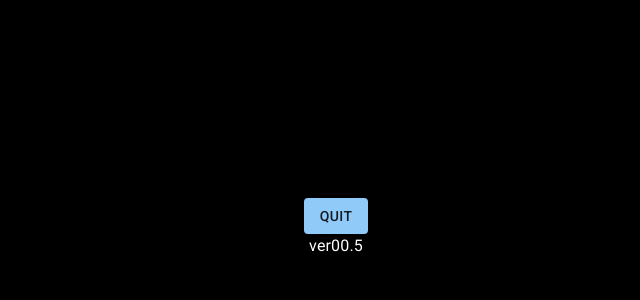
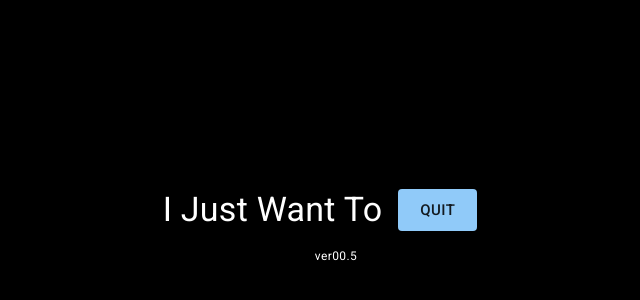
Before and after one commit to gieskj01/i-just-want-to-quit, a React (Create React App) app: page / in a window 1280 px wide. Shown: the part 172-472 px from the top of the page, without its empty margins (304-944 px from the left). Built offline with nearby package versions, Linux system fonts and the light colour scheme.

Commit message:
Formatting to Puzzle001

```diff
--- a/src/routes/Puzzle001/Puzzle001.js
+++ b/src/routes/Puzzle001/Puzzle001.js
@@ -7,6 +7,8 @@ import DialogContentText from "@mui/material/DialogContentText";
 import DialogTitle from "@mui/material/DialogTitle";
 import Typography from "@mui/material/Typography";
 import { Link } from "react-router-dom";
+import { Grid } from "@mui/material";
+import { Box } from "@mui/system";
 
 export default function FirstButton() {
   const [buttonCount, setbuttonCount] = useState(0);
@@ -52,7 +54,8 @@ export default function FirstButton() {
         break;
 
       default:
-        message = "That button below ↓↓ that says QUIT... you should probably click it.";
+        message =
+          "That button below ↓↓ that says QUIT... you should probably click it.";
         break;
     }
 
@@ -62,6 +65,8 @@ export default function FirstButton() {
   return (
     <>
       <Dialog
+        fullWidth
+        minWidth={256}
         open={dialogToggle}
         aria-labelledby="alert-dialog-title"
         aria-describedby="alert-dialog-description"
@@ -76,19 +81,31 @@ export default function FirstButton() {
         </DialogContent>
         <DialogActions>
           <Button component={Link} to="/puzzle002">
-            Quit
+            Really Quit
           </Button>
           <Button onClick={handleDialog} autoFocus>
             Cancel
           </Button>
         </DialogActions>
       </Dialog>
+      <Grid
+        container
+        spacing={2}
+        direction="row"
+        justifyContent="center"
+        alignItems="center"
+      >
+        <Typography variant="h4">I Just Want To</Typography>
+        <Box
+         margin={2}
+        >
+        <Button onClick={buttonCounter} size="large" variant="contained">
+          Quit
+        </Button>
+        </Box>
+      </Grid>
 
-      <Button onClick={buttonCounter} variant="contained">
-        Quit
-      </Button>
-
-      <Typography>{`ver00.${version}`}</Typography>
+      <Typography variant="caption">{`ver00.${version}`}</Typography>
     </>
   );
 }
--- a/src/routes/Puzzle003/Puzzle003.js
+++ b/src/routes/Puzzle003/Puzzle003.js
@@ -179,7 +179,7 @@ export default function TransferList() {
     </Grid>
     <Button
     sx={{ m: 2}}
-    disabled={right.length != 4}
+    disabled={right.length !== 4}
     component={Link} to="/finalpage"
     >
         Quit for Realsies
```
